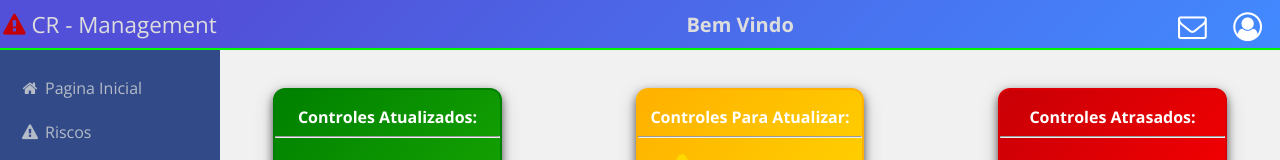
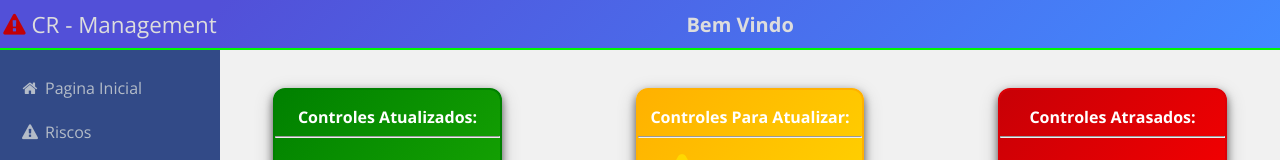
Before and after one commit to DaviLucas-dev/CR-Management, a React (Create React App) app: page / in a window 1280 px wide. Shown: the top 160 px of the page. Built offline with nearby package versions, Linux system fonts and the light colour scheme.

Commit message:
Alteração dos botões usuario e notificações

```diff
--- a/src/components/app/Routes.jsx
+++ b/src/components/app/Routes.jsx
@@ -22,7 +22,6 @@ import Nav from '../shared/template/Nav'
 import SideNav from '../shared/template/SideNav'
 import Toolbar from '../shared/template/Toolbar'
 import TopNav from '../shared/template/TopNav'
-import { BotaoPerfilUsuario, BotaoNotifiUsuario } from '../shared/template/Botoes'
 
 //--------- Fim Layout ----------
 
@@ -112,11 +111,7 @@ const RoutesApp = (props) => {
                 <h1><i class="fa fa-exclamation-triangle" aria-hidden="true" style={{color: "#C30006"}}></i> CR - Management</h1>
             </Header>
             <Toolbar>
-
                 <QualTela/>
-                <BotaoPerfilUsuario><i  class="fa fa-user-circle-o fa-2x" aria-hidden="true" ></i></BotaoPerfilUsuario>
-                <BotaoNotifiUsuario><i  class="fa fa-envelope-o fa-2x" aria-hidden="true" ></i></BotaoNotifiUsuario>
-
             </Toolbar>
             <BrowserRouter>
                 <TopNav>
--- a/src/components/shared/template/Botoes.jsx
+++ b/src/components/shared/template/Botoes.jsx
@@ -103,15 +103,13 @@ transition: 0.2 ease-out;
 `
 
 export const BotaoPerfilUsuario = styled.button`
-    font-size: 0.9rem;
-    padding: 1rem 1rem;
+    background: transparent;
     border: 2px solid transparent;
-    border-radius: 50px;
-    background: transparent;
+    font-size: 1rem;
     color: #fff;
     transition: 0.2 ease-out;
-    float: right;
-    margin-top: -4%;
+    position: absolute;
+    margin-left: 55%;
     &:hover {
         background: transparent;
         color: #D6D6D6;
@@ -123,15 +121,12 @@ export const BotaoPerfilUsuario = styled.button`
 `
 
 export const BotaoNotifiUsuario = styled.button`
-    font-size: 0.9rem;
-    padding: 1rem 0.4rem;
+    background: transparent;
     border: 2px solid transparent;
-    border-radius: 50px;
-    background: transparent;
+    font-size: 1rem;
     color: #fff;
     transition: 0.2 ease-out;
-    float: right;
-    margin-top: -4%;
+    position: absolute;
     &:hover {
         background: transparent;
         color: #D6D6D6;
@@ -203,3 +198,150 @@ transition: all .3s ease-in-out;
 }
 
 `
+
+export const BotaoUserMenu = styled.div`
+color: white;
+position: absolute;
+width: 89px;
+height: 5%;
+cursor: default;
+margin-left: 70%;
+margin-top: -6%;
+display: flex;
+
+@media (max-width: 1250px)
+{
+    margin-left: 69%;
+    margin-top: -6.3%;
+}
+
+@media (max-width: 1190px)
+{
+
+    margin-left: 68%;
+    margin-top: -6.4%;
+}
+
+@media (max-width: 1130px)
+{
+
+    margin-left: 67%;
+    margin-top: -6.7%;
+}
+
+@media (max-width: 1080px)
+{
+    margin-left: 66%;
+    margin-top: -7.1%;
+}
+
+@media (max-width: 1060px)
+{
+    margin-left: 65%;
+    margin-top: -7.4%;
+}
+
+@media (max-width: 1020px)
+{
+    margin-left: 64%;
+    margin-top: -7.6%;
+}
+
+@media (max-width: 1000px)
+{
+    margin-left: 63%;
+    margin-top: -7.7%;
+}
+
+@media (max-width: 980px)
+{
+    margin-left: 62%;
+}
+
+@media (max-width: 950px)
+{
+    margin-left: 61%;
+    margin-top: -7.9%;
+}
+
+@media (max-width: 920px)
+{
+
+    margin-left: 60%;
+    margin-top: -8.4%;
+}
+
+@media (max-width: 890px)
+{
+    margin-left: 59%;
+    margin-top: -8.7%;
+}
+
+@media (max-width: 860px)
+{
+    margin-left: 58%;
+    margin-top: -8.9%;
+}
+
+@media (max-width: 830px)
+{
+    margin-left: 57%;
+    margin-top: -9.3%;
+}
+
+@media (max-width: 800px)
+{
+    margin-left: 82%;
+    margin-top: -9.6%;
+}
+
+@media (max-width: 760px)
+{
+    margin-top: -9.8%;
+}
+
+@media (max-width: 700px)
+{
+
+    margin-left: 80%;
+    margin-top: -11.2%;
+}
+
+@media (max-width: 660px)
+{
+    margin-left: 80%;
+    margin-top: -11.7%;
+}
+
+@media (max-width: 620px)
+{
+    margin-left: 79%;
+    margin-top: -12.7%;
+}
+
+@media (max-width: 590px)
+{
+    margin-left: 77%;
+    margin-top: -13%;
+}
+
+@media (max-width: 550px)
+{
+    margin-left: 77%;
+    margin-top: -13.5%;
+}
+
+@media (max-width: 520px)
+{
+    margin-left: 75%;
+    margin-top: -14.3%;
+}
+
+@media (max-width: 490px)
+{
+    margin-left: 75%;
+    margin-top: -15.3%;
+}
+
+
+`
--- a/src/components/telas/PaginaRiscos/PgRiscos.jsx
+++ b/src/components/telas/PaginaRiscos/PgRiscos.jsx
@@ -6,7 +6,7 @@ import MuiAlert from '@material-ui/lab/Alert';
 import PopupVisualizarRisco from '../../shared/PopUps/Riscos/PopUpVisualizarRisco';
 import PopupEditarRisco from '../../shared/PopUps/Riscos/PopUpEditarRisco';
 import PopupDeletarRisco from '../../shared/PopUps/Riscos/PopUpDeletarRisco';
-import { BotaoNovoRisco, BotaoEditarRisco, BotaoVisualizarRisco, BotaoDeletarRisco, BotaoCriar, BotaoCancelar } from '../../shared/template/Botoes';
+import { BotaoPerfilUsuario, BotaoNotifiUsuario, BotaoUserMenu, BotaoNovoRisco, BotaoEditarRisco, BotaoVisualizarRisco, BotaoDeletarRisco, BotaoCriar, BotaoCancelar } from '../../shared/template/Botoes';
 import { columnsRiscos, rowsRiscos, testeLoad } from '../../scripts/PaginaRiscos/CarregaTabelaRiscos';
 import { columnsControlesRisco, rowsControlesRiscos } from '../../scripts/PaginaRiscos/CarregaTabelaControlesDoRisco';
 
@@ -201,6 +201,7 @@ function abrirDeletar() {
 
         <div style={{ width: "90%", height: "90%", backgroundColor:""}}>
 
+         <BotaoUserMenu> <BotaoNotifiUsuario><i class="fa fa-envelope-o fa-2x" aria-hidden="true"></i></BotaoNotifiUsuario><BotaoPerfilUsuario><i class="fa fa-user-circle-o fa-2x" aria-hidden="true" ></i></BotaoPerfilUsuario></BotaoUserMenu>
          <BotaoNovoRisco onClick={() => setOpenPopup(true)}  style={{boxShadow: "0 4px 8px 0 rgba(0, 0, 0, 0.2), 0 6px 20px 0 rgba(0, 0, 0, 0.19)"}}><i class="fa fa-plus" aria-hidden="true"></i> Novo Risco </BotaoNovoRisco>&nbsp;&nbsp;&nbsp;&nbsp;
          <BotaoEditarRisco onClick={() => abrirEditar()} style={{boxShadow: "0 4px 8px 0 rgba(0, 0, 0, 0.2), 0 6px 20px 0 rgba(0, 0, 0, 0.19)"}}><i class="fa fa-pencil" aria-hidden="true"></i> Editar Risco </BotaoEditarRisco>&nbsp;&nbsp;&nbsp;&nbsp;
          <BotaoDeletarRisco onClick={() => abrirDeletar()} style={{boxShadow: "0 4px 8px 0 rgba(0, 0, 0, 0.2), 0 6px 20px 0 rgba(0, 0, 0, 0.19)"}}><i class="fa fa-trash" aria-hidden="true"></i> Deletar Risco </BotaoDeletarRisco>&nbsp;&nbsp;&nbsp;&nbsp;
```
